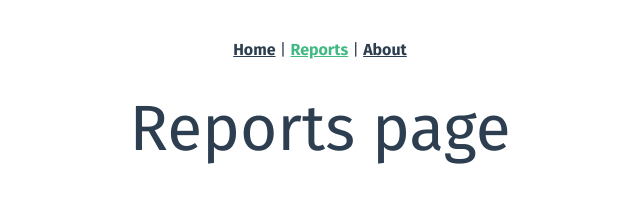
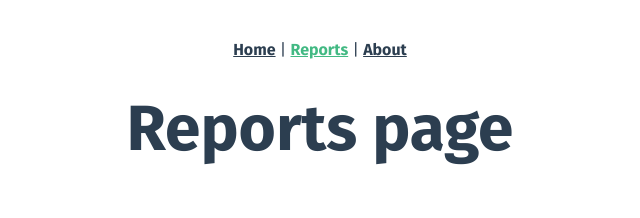
Before and after one commit to suabochica/cyborg-sports-analytics, a Vue app: page /reports in a window 1280 px wide. Shown: the top 218 px of the page, without its empty margins (320-960 px from the left). Built offline with nearby package versions, Linux system fonts and the light colour scheme.

Commit message:
styles: Add headers styles.

```diff
--- a/src/assets/styles/_headers.scss
+++ b/src/assets/styles/_headers.scss
@@ -12,6 +12,7 @@ body {
 
 p {
   margin-bottom: 1.3em;
+  font-weight: normal;
 }
 
 h1, h2, h3, h4 {
@@ -23,6 +24,7 @@ h1, h2, h3, h4 {
 h1 {
   font-size: 3.998em;
   margin-top: 0;
+  font-weight: bold;
 }
 
 h2 {
```
